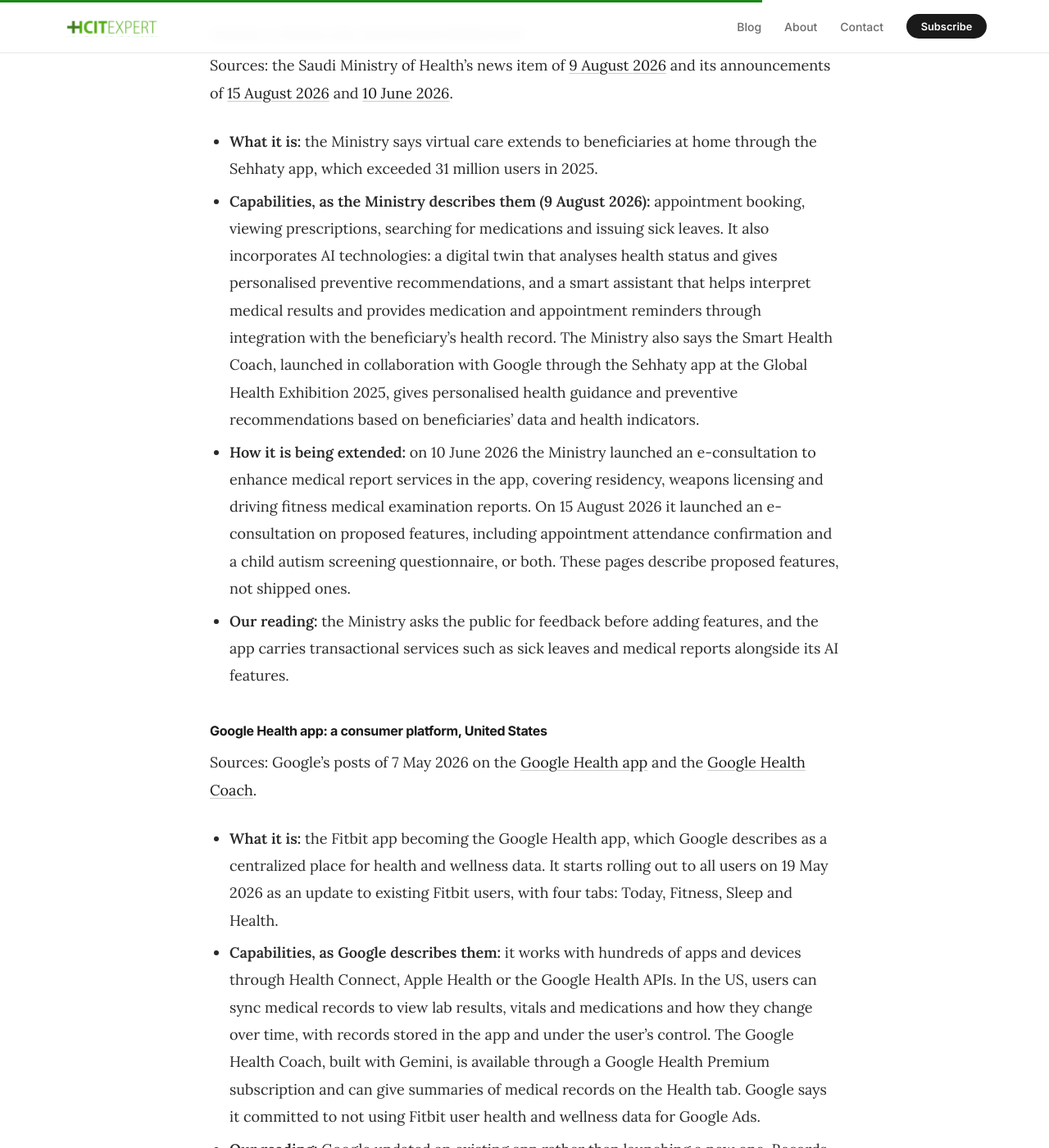
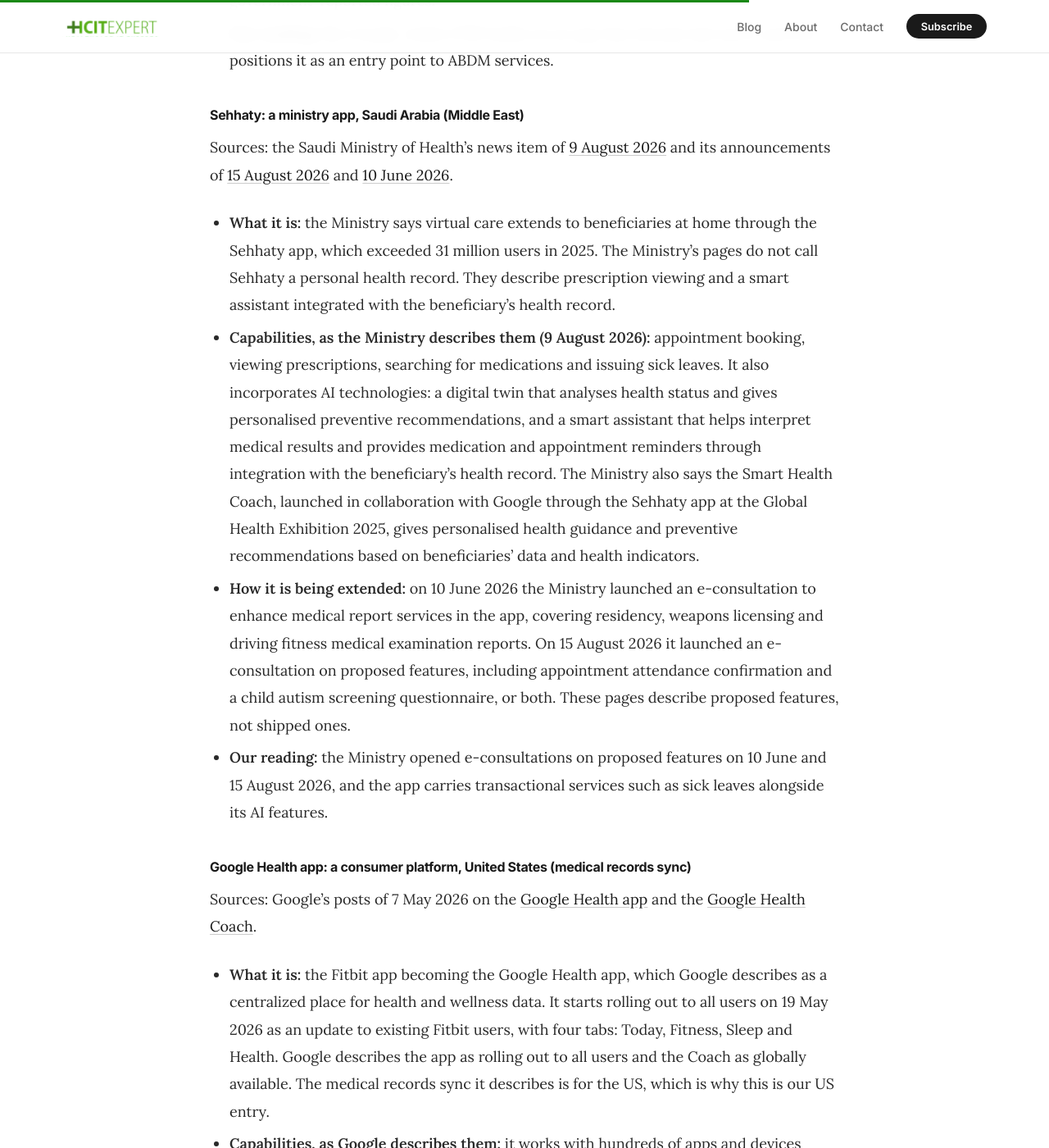
Before and after one commit to msharmas-yajur/hcitexpert-com, a Jekyll site: the page built from _posts/2026-11-15-the-research-radar-issue-001-ten-digital-health-preprints-november-2026.md, in a window 1280 px wide and 1400 px high, scrolled down 11888 px. Shown: the whole window at 82% size. Built offline with Jekyll 4.4.1, drawn with Linux system fonts in a browser that asks for light colours; some of the changed text lies outside the part shown.

Commit message:
fix: Radar PHR spotlight wording (Google US scope, Sehhaty not called a PHR)
- Google Health app: say what is US-specific (medical records sync) and why it is the US entry
- apps described as PHR or health-record apps; Sehhaty entry notes the Ministry does not call it a PHR
- Sehhaty reading cites the two e-consultation dates; cross-app bullet says source pages
- Updated note lists the front matter, tagline, FAQ and In this issue changes

Final checker pass for this update in progress; not merged.

Co-Authored-By: Claude Sonnet 5.5 <noreply@anthropic.com>
Claude-Session: https://claude.ai/code/session_013kodvpn1aXpbMMUpAaKEq4

```diff
--- a/_posts/2026-11-15-the-research-radar-issue-001-ten-digital-health-preprints-november-2026.md
+++ b/_posts/2026-11-15-the-research-radar-issue-001-ten-digital-health-preprints-november-2026.md
@@ -2,7 +2,7 @@
 title: "The Research Radar, Issue 001: Ten Digital Health and Clinical AI Preprints from 1 to 15 November 2026, Plus a Personal Health Records Spotlight"
 date: 2026-11-15 15:14:18 +0530
 author: Manish Sharma
-description: "The Research Radar, Issue 001. Ten recent arXiv preprints on digital health and clinical AI, chosen by a stated method, from dermatology RAG and a cancer care-pathway benchmark to biosignal foundation models and a real-world study of an LLM record-search tool. Plus a personal health records spotlight: three preprints on PHRs and health apps, and three live PHR apps, one each from India (Aarogya Setu 2.0), the Middle East (Sehhaty, Saudi Arabia) and the US (Google Health app), described from their operators' own pages. All papers are arXiv preprints, not clinical guidance."
+description: "The Research Radar, Issue 001. Ten recent arXiv preprints on digital health and clinical AI, chosen by a stated method, from dermatology RAG and a cancer care-pathway benchmark to biosignal foundation models and a real-world study of an LLM record-search tool. Plus a personal health records spotlight: three preprints on PHRs and health apps, and three live PHR or health-record apps, one each from India (Aarogya Setu 2.0), the Middle East (Sehhaty, Saudi Arabia) and the US (Google Health app), described from their operators' own pages. All papers are arXiv preprints, not clinical guidance."
 keywords: "personal health record apps, PHR app comparison, Google Health app, Sehhaty Saudi Arabia, Aarogya Setu 2.0, PHR apps India Middle East US, mobile health app privacy, digital health preprints, clinical AI arXiv, EHR large language model, medical vision-language model, biosignal foundation model EEG ECG, radiology report generation, nasopharyngeal carcinoma benchmark, dermatology RAG, LLM electronic health record adoption, research radar healthcare AI"
 image: /assets/images/logo.png
 reading_time: "13 min read"
@@ -92,7 +92,7 @@ faq:
   - q: "Are these papers peer reviewed?"
     a: "They are arXiv preprints. For eight of the ten, the arXiv record gives no peer-review status, so we cannot say whether they have been reviewed. Two note acceptance in their arXiv comments (NPCBench at the NeurIPS 2026 Evaluations and Datasets Track, and tEHR in Proceedings of Machine Learning Research, volume 346), but we read only the preprint abstracts, and results can change. Everything described here is what the authors report in their own abstracts. None of it is clinical guidance, and none of it establishes that a tool is safe or effective in a clinic."
   - q: "How were the personal health records papers and apps chosen?"
-    a: "The three papers came from a second shortlist run over a 90 day window (17 August to 15 November 2026) for papers mentioning personal health records, patient portals or health apps, ranked the same way as the main ten. None of the nine in-scope papers was featured on Hugging Face daily papers, so all were ranked by keyword relevance. The three apps are not a popularity or download ranking. They are one PHR app each from India, the Middle East and the US, the three markets we are tracking in the near term, each with a recent update or announcement on the operator's or government's own pages in 2026, described only from those pages. We have not tested the apps."
+    a: "The three papers came from a second shortlist run over a 90 day window (17 August to 15 November 2026) for papers mentioning personal health records, patient portals or health apps, ranked the same way as the main ten. None of the nine in-scope papers was featured on Hugging Face daily papers, so all were ranked by keyword relevance. The three apps are not a popularity or download ranking. They are one PHR or health-record app each from India, the Middle East and the US, the three markets we are tracking in the near term, each with a recent update or announcement on the operator's or government's own pages in 2026, described only from those pages. We have not tested the apps."
   - q: "Does a higher Hugging Face upvote count mean a better paper?"
     a: "No. Upvotes are a rough signal of attention among Hugging Face readers, not of quality, and the counts here are small (between 1 and 4 for the six papers ranked by them). The other four papers were not featured on Hugging Face and were ranked by keyword relevance, which says nothing about popularity or quality."
   - q: "What is the most practically useful paper in this set for a hospital IT team?"
@@ -107,9 +107,9 @@ faq:
 - One benchmark (NPCBench) reports a **composition gap**: strong performance on individual tasks does not ensure jointly correct diagnostic and care answers for the same patient.
 - **Three EHR papers take three angles**: what the record actually encodes, how clinicians used a record-search assistant in one health system, and how a language model can be adapted to EHR event text.
 - **Two papers flag their own limits.** TransXplainRRG describes its radiologist evaluation of 100 reports as preliminary, and the Mixed Signals authors say their approach needs further investigation before practical use.
-- **A personal health records spotlight**: three preprints on PHRs and health apps, and three live PHR apps, one each from India (Aarogya Setu 2.0), the Middle East (Sehhaty, Saudi Arabia) and the US (Google Health app), each described from its operator's own pages.
+- **A personal health records spotlight**: three preprints on PHRs and health apps, and three live PHR or health-record apps, one each from India (Aarogya Setu 2.0), the Middle East (Sehhaty, Saudi Arabia) and the US (Google Health app), each described from its operator's own pages.
 
-> **Updated 15 November 2026.** The method note that opened this issue now sits at the end, under "How this issue was made", and the personal health records spotlight is new. The ten papers are unchanged.
+> **Updated 15 November 2026.** The method note that opened this issue now sits at the end, under "How this issue was made", and the personal health records spotlight is new. The ten papers and the patterns section are unchanged. The front matter, tagline, FAQ and "In this issue" were updated to match.
 
 **Preprint notice.** These are arXiv preprints. They have not necessarily been peer reviewed, and results may change. We report what the authors state in their abstracts. None of this is clinical guidance.
 
@@ -215,7 +215,7 @@ Chayan Mondal, Duc-Son Pham, Tele Tan et al. · arXiv:2611.16393 · 12 November
 
 ## Personal health records spotlight
 
-Personal health records (PHRs) and the apps that carry them are where patients meet their own health data. This section pairs three recent preprints with three live PHR apps, one each from India, the Middle East and the US, the three markets we are tracking in the near term. The apps are described from their operators' own pages. We have not tested them.
+Personal health records (PHRs) and the apps that carry them are where patients meet their own health data. This section pairs three recent preprints with three live PHR or health-record apps, one each from India, the Middle East and the US, the three markets we are tracking in the near term. The apps are described from their operators' own pages. We have not tested them.
 
 ### Three preprints on PHRs and health apps
 
@@ -248,9 +248,9 @@ Bayram Ayadi, Florian Geissler, Johanna Schmidhuber · arXiv:2610.31467 · 22 Oc
 - **Caveat:** one use case, menstrual health monitoring. Preprint.
 - **Why it could matter in India (our reading):** the trade-off the authors report between clinical alignment and readability is worth testing in any PHR feature that rewrites records in plain language.
 
-### Three PHR apps in the wild
+### Three PHR and health-record apps in the wild
 
-These are not ranked and are not a popularity measure. Each is a PHR app from one of our three tracked markets, with an update or announcement on the operator's or government's own pages in 2026.
+These are not ranked and are not a popularity measure. Each is a PHR or health-record app from one of our three tracked markets, with an update or announcement on the operator's or government's own pages in 2026.
 
 #### Aarogya Setu 2.0: a national digital public good, India
 
@@ -265,23 +265,23 @@ Sources: PIB's [release of 29 June 2026](https://www.pib.gov.in/PressReleasePage
 
 Sources: the Saudi Ministry of Health's news item of [9 August 2026](https://www.moh.gov.sa/en/Ministry/MediaCenter/News/Pages/news-2026-08-09-001.aspx) and its announcements of [15 August 2026](https://www.moh.gov.sa/en/Ministry/MediaCenter/Ads/Pages/ads-2026-08-15-001.aspx) and [10 June 2026](https://www.moh.gov.sa/en/Ministry/MediaCenter/Ads/Pages/ads-2026-06-10-001.aspx).
 
-- **What it is:** the Ministry says virtual care extends to beneficiaries at home through the Sehhaty app, which exceeded 31 million users in 2025.
+- **What it is:** the Ministry says virtual care extends to beneficiaries at home through the Sehhaty app, which exceeded 31 million users in 2025. The Ministry's pages do not call Sehhaty a personal health record. They describe prescription viewing and a smart assistant integrated with the beneficiary's health record.
 - **Capabilities, as the Ministry describes them (9 August 2026):** appointment booking, viewing prescriptions, searching for medications and issuing sick leaves. It also incorporates AI technologies: a digital twin that analyses health status and gives personalised preventive recommendations, and a smart assistant that helps interpret medical results and provides medication and appointment reminders through integration with the beneficiary's health record. The Ministry also says the Smart Health Coach, launched in collaboration with Google through the Sehhaty app at the Global Health Exhibition 2025, gives personalised health guidance and preventive recommendations based on beneficiaries' data and health indicators.
 - **How it is being extended:** on 10 June 2026 the Ministry launched an e-consultation to enhance medical report services in the app, covering residency, weapons licensing and driving fitness medical examination reports. On 15 August 2026 it launched an e-consultation on proposed features, including appointment attendance confirmation and a child autism screening questionnaire, or both. These pages describe proposed features, not shipped ones.
-- **Our reading:** the Ministry asks the public for feedback before adding features, and the app carries transactional services such as sick leaves and medical reports alongside its AI features.
+- **Our reading:** the Ministry opened e-consultations on proposed features on 10 June and 15 August 2026, and the app carries transactional services such as sick leaves alongside its AI features.
 
-#### Google Health app: a consumer platform, United States
+#### Google Health app: a consumer platform, United States (medical records sync)
 
 Sources: Google's posts of 7 May 2026 on the [Google Health app](https://blog.google/products-and-platforms/products/google-health/google-health-app/) and the [Google Health Coach](https://blog.google/products-and-platforms/products/google-health/google-health-coach).
 
-- **What it is:** the Fitbit app becoming the Google Health app, which Google describes as a centralized place for health and wellness data. It starts rolling out to all users on 19 May 2026 as an update to existing Fitbit users, with four tabs: Today, Fitness, Sleep and Health.
+- **What it is:** the Fitbit app becoming the Google Health app, which Google describes as a centralized place for health and wellness data. It starts rolling out to all users on 19 May 2026 as an update to existing Fitbit users, with four tabs: Today, Fitness, Sleep and Health. Google describes the app as rolling out to all users and the Coach as globally available. The medical records sync it describes is for the US, which is why this is our US entry.
 - **Capabilities, as Google describes them:** it works with hundreds of apps and devices through Health Connect, Apple Health or the Google Health APIs. In the US, users can sync medical records to view lab results, vitals and medications and how they change over time, with records stored in the app and under the user's control. The Google Health Coach, built with Gemini, is available through a Google Health Premium subscription and can give summaries of medical records on the Health tab. Google says it committed to not using Fitbit user health and wellness data for Google Ads.
 - **Our reading:** Google updated an existing app rather than launching a new one. Records sync is described for the US, and the AI coach sits behind a subscription.
 
 ### Across the three apps and three papers (our reading)
 
 - Google and India's Aarogya Setu 2.0 both build on an app that already had users: Google updated the existing Fitbit app, and PIB cites nearly 20 crore downloads for Aarogya Setu.
-- Each app's own pages mention AI features: Google's Coach is a Premium subscription feature, Aarogya Setu 2.0 lists AI digitisation of uploaded records among its features, and the Saudi Ministry describes Sehhaty's digital twin and smart assistant.
+- Each app's source pages mention AI features: Google's Coach is a Premium subscription feature, Aarogya Setu 2.0 lists AI digitisation of uploaded records among its features, and the Saudi Ministry describes Sehhaty's digital twin and smart assistant.
 - Google appears in all three sources: it operates the Google Health app, Aarogya Setu 2.0's AI document digitisation uses Google's open-source Medical Data Toolkit, and the Saudi Ministry says the Sehhaty Smart Health Coach was launched in collaboration with Google.
 - The three preprints each address a different question relevant to patient-facing health data and apps: whether permissions and consent match purpose (mHealth apps on Google Play), whether a structured workflow helps patients prepare for a visit (in the Google Health app), and whether LLM-written summaries of records from wearables and digital health systems stay faithful.
 
@@ -304,7 +304,7 @@ Read these as a sample of recent preprints chosen by a stated method, not as evi
 **Track 2: the personal health records spotlight**
 
 - **Papers:** a second shortlist run over a longer window, 17 August to 15 November 2026 (90 days), because few preprints in a fortnight mention personal health records or health apps. The pool was 2,325 candidates (arXiv results plus Hugging Face daily papers, before the scope filter). **9** were in scope: a paper needed a PHR or health-app term such as "personal health record", "patient portal" or "mobile health app", plus general health terms. Papers already in Track 1 were excluded. None of the nine was featured on Hugging Face daily papers, so all were ranked by keyword relevance and the top three are shown. Run as of 15 November 2026, 10:02 UTC.
-- **Apps:** not a popularity or download ranking, because we cannot verify app-store data. The rule is: one PHR or health-record app from each of India, the Middle East and the US, each with a recent update or announcement on the operator's or government's own pages in 2026, described only from those pages. This issue picked one app each from India (Aarogya Setu 2.0), the Middle East (Sehhaty, Saudi Arabia) and the US (Google Health app), the three markets we are tracking in the near term. A featured app is not repeated in the next three Radar issues unless it has a new announcement.
+- **Apps:** not a popularity or download ranking, because we cannot verify app-store data. The rule is: one PHR or health-record app from each of India, the Middle East and the US, each with a recent update or announcement on the operator's or government's own pages in 2026, described only from those pages. This issue picked one app each from India (Aarogya Setu 2.0), the Middle East (Sehhaty, Saudi Arabia) and the US (Google Health app, whose medical records sync Google describes for the US), the three markets we are tracking in the near term. A featured app is not repeated in the next three Radar issues unless it has a new announcement.
 
 **Checking**
 
```
